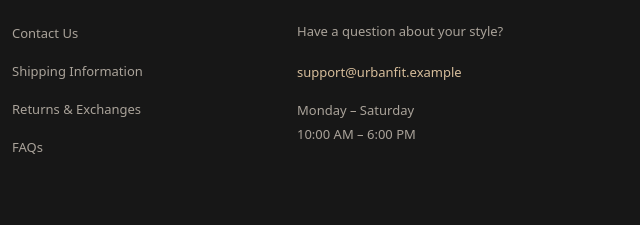
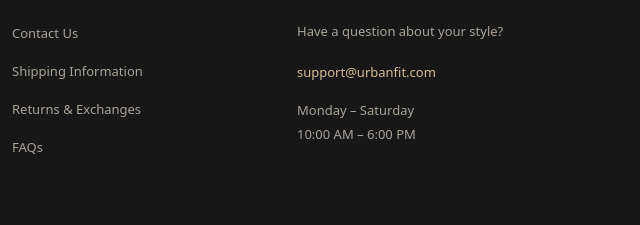
Before and after one commit to Farhan-Ahmadd/clothing, a plain HTML site: page contact.html in a window 1280 px wide. Shown: the part 1560-1785 px from the top of the page, 640-1280 px from the left. Drawn offline with nearby package versions, Linux system fonts and the light colour scheme; files whose address does not match are found by name.

Commit message:
contact page update

```diff
--- a/contact.html
+++ b/contact.html
@@ -179,7 +179,7 @@
                     </p>
 
                     <a href="mailto:support@urbanfit.example" class="footer-email">
-                        support@urbanfit.example
+                        support@urbanfit.com
                     </a>
 
                     <p class="footer-contact mt-3">
@@ -188,7 +188,6 @@
                     </p>
 
                 </div>
-
             </div>
 
 
@@ -209,7 +208,6 @@
                 </p>
 
             </div>
-
         </div>
 
     </footer>
```
